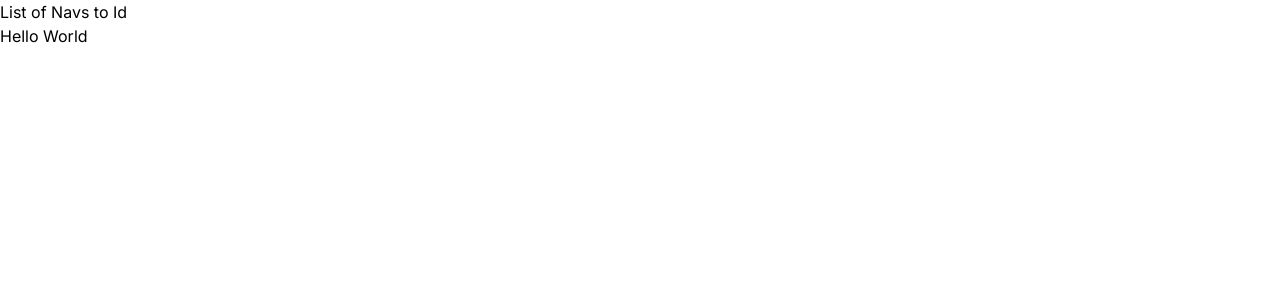
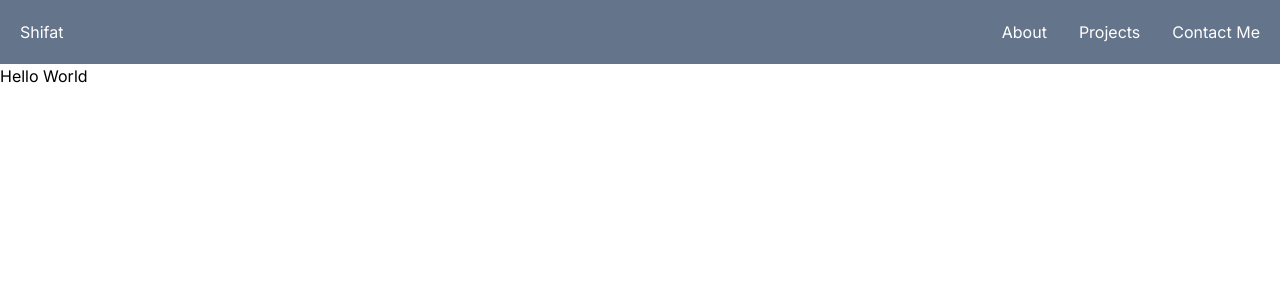
Before and after one commit to shifat0/portfolio, a Next.js app: page / in a window 1280 px wide. Shown: the top 300 px of the page. Built offline with nearby package versions, Linux system fonts and the light colour scheme.

Commit message:
basic nav desinged

```diff
--- a/app/components/nav.tsx
+++ b/app/components/nav.tsx
@@ -1,3 +1,14 @@
 export const Nav = () => {
-  return <nav>List of Navs to Id</nav>;
+  return (
+    <nav className="bg-slate-500 text-white p-5">
+      <div className="container flex justify-between align-middle">
+        <span>Shifat</span>
+        <ul className="flex align-middle gap-8">
+          <li>About</li>
+          <li>Projects</li>
+          <li>Contact Me</li>
+        </ul>
+      </div>
+    </nav>
+  );
 };
--- a/tailwind.config.ts
+++ b/tailwind.config.ts
@@ -1,20 +1,14 @@
-import type { Config } from 'tailwindcss'
+import type { Config } from "tailwindcss";
 
 const config: Config = {
   content: [
-    './pages/**/*.{js,ts,jsx,tsx,mdx}',
-    './components/**/*.{js,ts,jsx,tsx,mdx}',
-    './app/**/*.{js,ts,jsx,tsx,mdx}',
+    "./pages/**/*.{js,ts,jsx,tsx,mdx}",
+    "./components/**/*.{js,ts,jsx,tsx,mdx}",
+    "./app/**/*.{js,ts,jsx,tsx,mdx}",
   ],
   theme: {
-    extend: {
-      backgroundImage: {
-        'gradient-radial': 'radial-gradient(var(--tw-gradient-stops))',
-        'gradient-conic':
-          'conic-gradient(from 180deg at 50% 50%, var(--tw-gradient-stops))',
-      },
-    },
+    extend: {},
   },
   plugins: [],
-}
-export default config
+};
+export default config;
```
